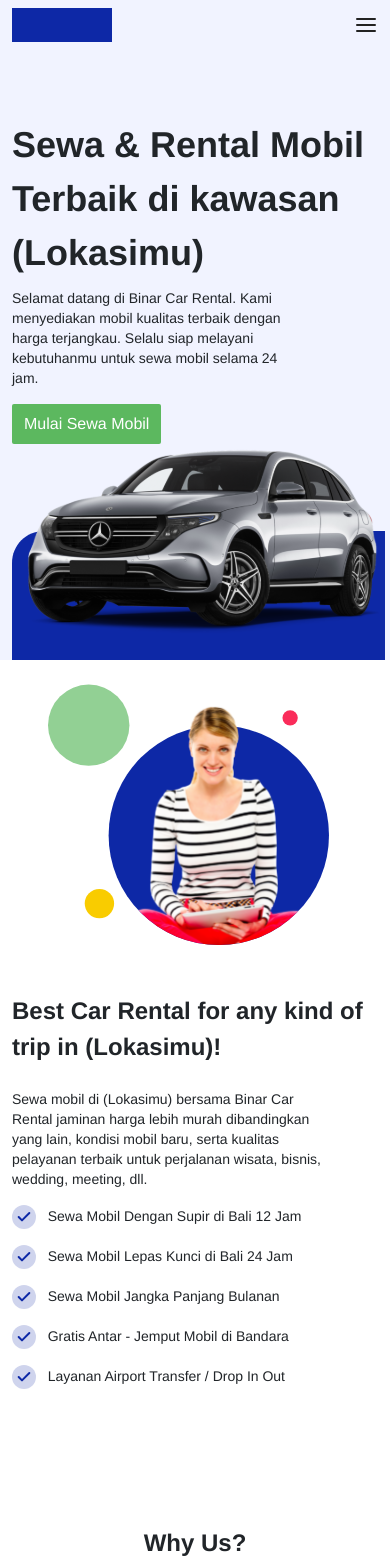
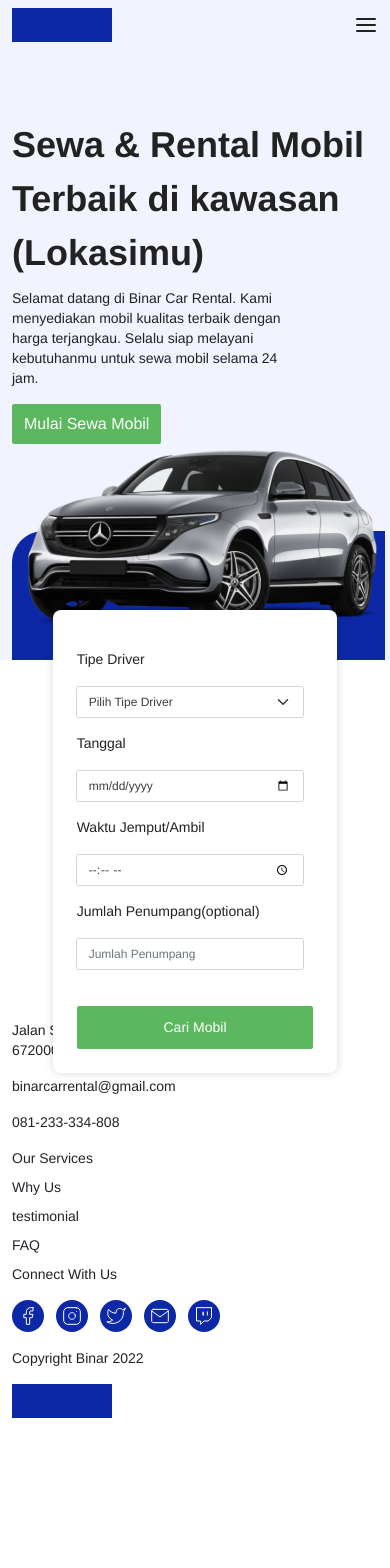
Before and after one commit to rissuga/CH6-FSW-BINAR, a React (Create React App) app: page /cars in a window 390 px wide. Shown: the top 1568 px of the page. After the commit the page ends 1466 px from the top, so only its background shows below. Built offline with nearby package versions, Linux system fonts and the light colour scheme.

Commit message:
feat: react router

```diff
--- a/package.json
+++ b/package.json
@@ -12,6 +12,7 @@
     "react-bootstrap": "^2.7.4",
     "react-dom": "^18.2.0",
     "react-owl-carousel": "^2.3.3",
+    "react-router-dom": "^6.11.1",
     "react-scripts": "5.0.1",
     "web-vitals": "^2.1.4"
   },
--- a/src/App.css
+++ b/src/App.css
@@ -427,3 +427,186 @@
 .border-radius-3 {
   border-radius: 20px;
 }
+
+
+
+/*--------------------------------------------------------------
+# Search Box
+--------------------------------------------------------------*/
+.search__box {
+  display: flex;
+  justify-content: center;
+  font-size: 14px;
+  margin-bottom: 100px;
+}
+.search__content {
+  z-index: 100;
+  width: 73%;
+  padding: 24px;
+  height: fit-content;
+  background: #ffffff;
+  box-shadow: 0px 0px 10px rgba(0, 0, 0, 0.15);
+  border-radius: 8px;
+  display: flex;
+  justify-content: space-between;
+  position: absolute;
+  margin-top: -50px;
+}
+
+.btn.btn-search {
+  background: #5CB85F;
+  border-radius: 2px;
+  justify-content: center;
+  align-items: center;
+  width: auto;
+  height: 5vh;
+  color: #ffffff;
+  margin-top: 36px;
+  font-size: 14px;
+}
+
+.input-group {
+  width: 21%;
+}
+
+.input-group > .form-control,
+.input-group > .form-select {
+  border-radius: 3px !important;
+  position: relative;
+  flex: 1 1 auto;
+  width: 100%;
+  min-width: 0;
+
+  font-family: "Helvetica";
+  font-style: normal;
+  font-weight: 300;
+  font-size: 12px;
+  line-height: 18px;
+  color: #3c3c3c;
+}
+
+.item {
+  font-style: normal;
+  font-weight: 300;
+  font-size: 12px;
+  line-height: 18px;
+}
+
+.form-control:hover,
+.form-control:focus,
+.form-select:hover,
+.form-select:focus {
+  border: 1px solid #5cb85f;
+  box-shadow: none;
+}
+
+.result-container {
+  text-align: -webkit-center;
+}
+.result {
+  width: 100%;
+  height: fit-content;
+  display: flex;
+  padding-top: 1%;
+  padding-right: 3%;
+  padding-left: 3%;
+  justify-content: space-around;
+  flex-flow: wrap;
+  text-align: left;
+  color: black;
+}
+
+@media screen and (max-width: 990px){
+  .search__content {
+      flex-direction: column;
+    }
+
+    .input-group {
+      margin-top: 15px;
+      width: 100%;
+    }
+
+    .btn-search{
+      height: 4vh;
+      margin-top: 20px;
+      width: 20%;
+    }
+
+    .footer{
+      margin-top: 40%;
+    }
+  }
+@media screen and (max-width: 576px){
+  .search__content {
+      flex-direction: column;
+    }
+
+    .input-group {
+      margin-top: 15px;
+      width: 100%;
+    }
+
+    .btn-search{
+      height: 5vh;
+      margin-top: 20px;
+      width: 40%;
+    }
+
+    .footer{
+      margin-top: 75%;
+    }
+  }
+
+@media screen and (max-width: 400px){
+
+  .search__content {
+      flex-direction: column;
+    }
+
+    .input-group {
+      margin-top: 15px;
+      width: 100%;
+    }
+
+    .btn-search{
+      height: 4.5vh;
+      margin-top: 20px;
+      width: 45%;
+    }
+
+    .footer{
+      margin-top: 80%;
+    }
+}
+@media screen and (max-width: 280px){
+
+  .search__content {
+      width: 90%;
+      flex-direction: column;
+      justify-content: space-between;
+    }
+
+    .form-control{
+      margin-top: 0px;
+    }
+
+    .btn-search{
+      height: 5vh;
+      margin-top: 20px;
+      width: 50%;
+    }
+
+    .footer{
+      margin-top: 110%;
+    }
+}
+@media (min-width:991px ) and (max-width:1310px ){
+
+  .input-group{
+      font-size: 10px;
+  }
+  .btn-search{
+      height: 5.7vh;
+      width: 15%;
+  }
+}
--- /dev/null
+++ b/src/cariMobil.js
@@ -0,0 +1,13 @@
+import React from 'react';
+import './App.css';
+import CariMobil from './component/cariMobil';
+
+function cariMobil() {
+    return (
+      <div>
+        <CariMobil />
+      </div>
+    );
+  }
+
+export default cariMobil;
--- /dev/null
+++ b/src/component/cariMobil.js
@@ -0,0 +1,20 @@
+import Navigation from "./navigation";
+import Hero from "./hero";
+import SearchBar from "./searchBar";
+import Footer from "./footer";
+
+const cariMobil = ()=>{
+    return (
+        <div>
+            <Navigation />
+            <Hero />
+            <SearchBar />
+            <Footer />
+        </div>
+
+    )
+
+}
+
+
+export default cariMobil;
--- /dev/null
+++ b/src/component/searchBar.js
@@ -0,0 +1,38 @@
+const searchBar = ()=>{
+
+    return(
+        <section className="search__box">
+            <div class="search__content">
+                <div className="input-group d-flex flex-column pe-2">
+                    <p>Tipe Driver</p>
+                    <select className="form-select" id="driver" required>
+                        <option className="item" value="" selected hidden>
+                            Pilih Tipe Driver
+                        </option>
+                        <option className="item" value="true">Dengan Sopir</option>
+                        <option className="item" value="false">
+                            Tanpa Sopir (Lepas Kunci)
+                        </option>
+                        </select>
+                </div>
+                <div className="input-group d-flex flex-column pe-2">
+                    <p>Tanggal</p>
+                    <input className="form-control" id="date" name="date" placeholder="Pilih Tanggal" type="date"/>
+                </div>
+                <div className="input-group d-flex flex-column pe-2">
+                    <p>Waktu Jemput/Ambil</p>
+                    <input className="form-control" id="time" name="time" placeholder="Disabled input" type="time"/>
+                </div>
+                <div className="input-group d-flex flex-column pe-2">
+                    <p>Jumlah Penumpang(optional)</p>
+                    <input className="form-control" id="capacity" type="number" placeholder="Jumlah Penumpang"/>
+                </div>
+                <button  className="btn btn-search" id="searchBtn">
+                    Cari Mobil
+                </button>
+            </div>
+        </section>
+    )
+}
+
+export default searchBar;
--- a/src/index.js
+++ b/src/index.js
@@ -1,14 +1,22 @@
 import React from 'react';
 import ReactDOM from 'react-dom/client';
 import './index.css';
-import App from './App';
+import { BrowserRouter } from "react-router-dom";
+import { Route, Routes } from "react-router-dom";
 import reportWebVitals from './reportWebVitals';
 import 'bootstrap/dist/css/bootstrap.min.css';
+import App from './App';
+import CariMobil from './cariMobil';
 
 const root = ReactDOM.createRoot(document.getElementById('root'));
 root.render(
   <React.StrictMode>
-    <App />
+    <BrowserRouter>
+    <Routes>
+      <Route path="/" element={<App />} />
+      <Route path="cars" element={<CariMobil />} />
+    </Routes>
+    </BrowserRouter>
   </React.StrictMode>
 );
 
```
Also changed, not shown: 1 other file (tests, documents, lock files or other folders).
